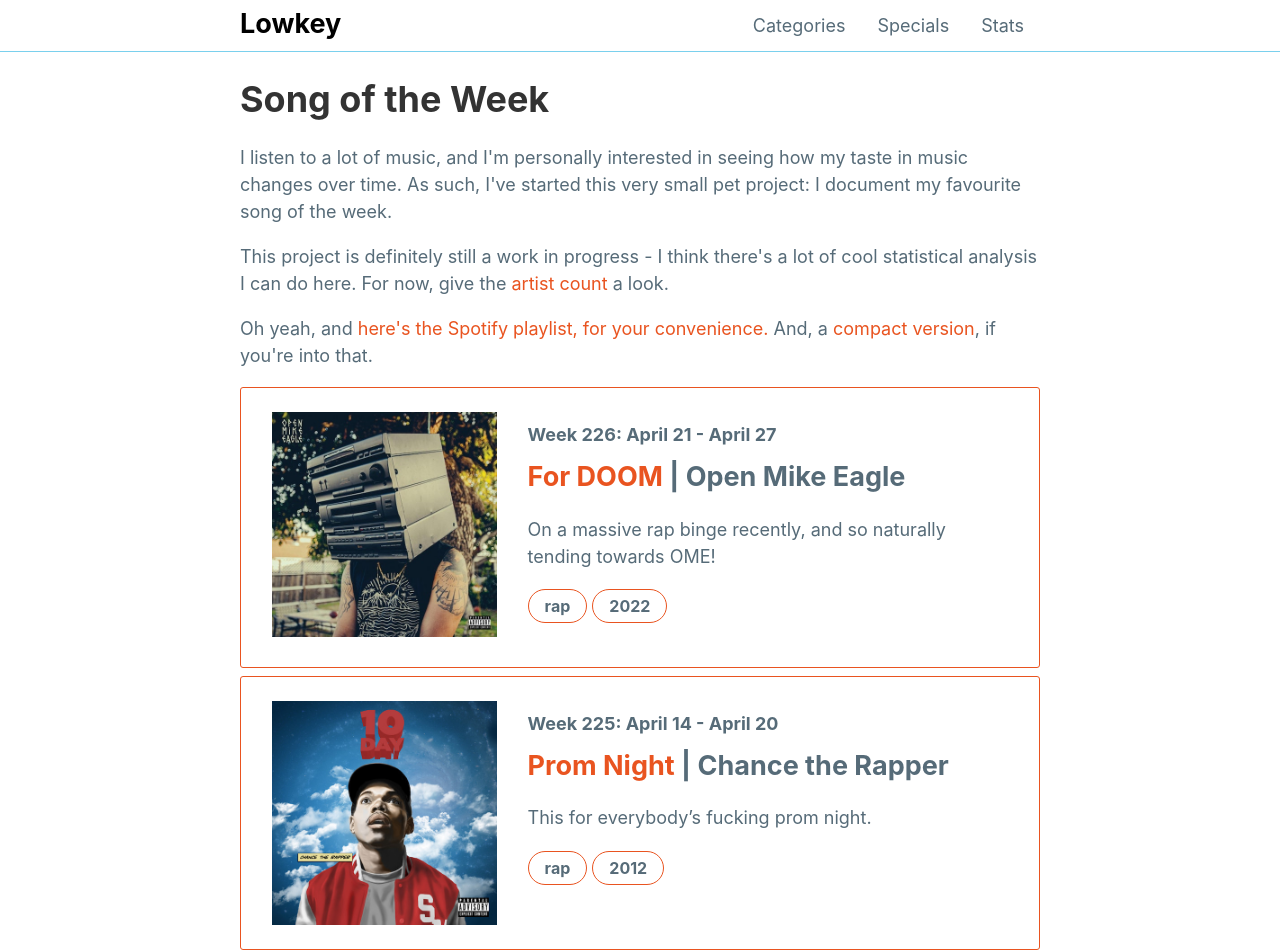
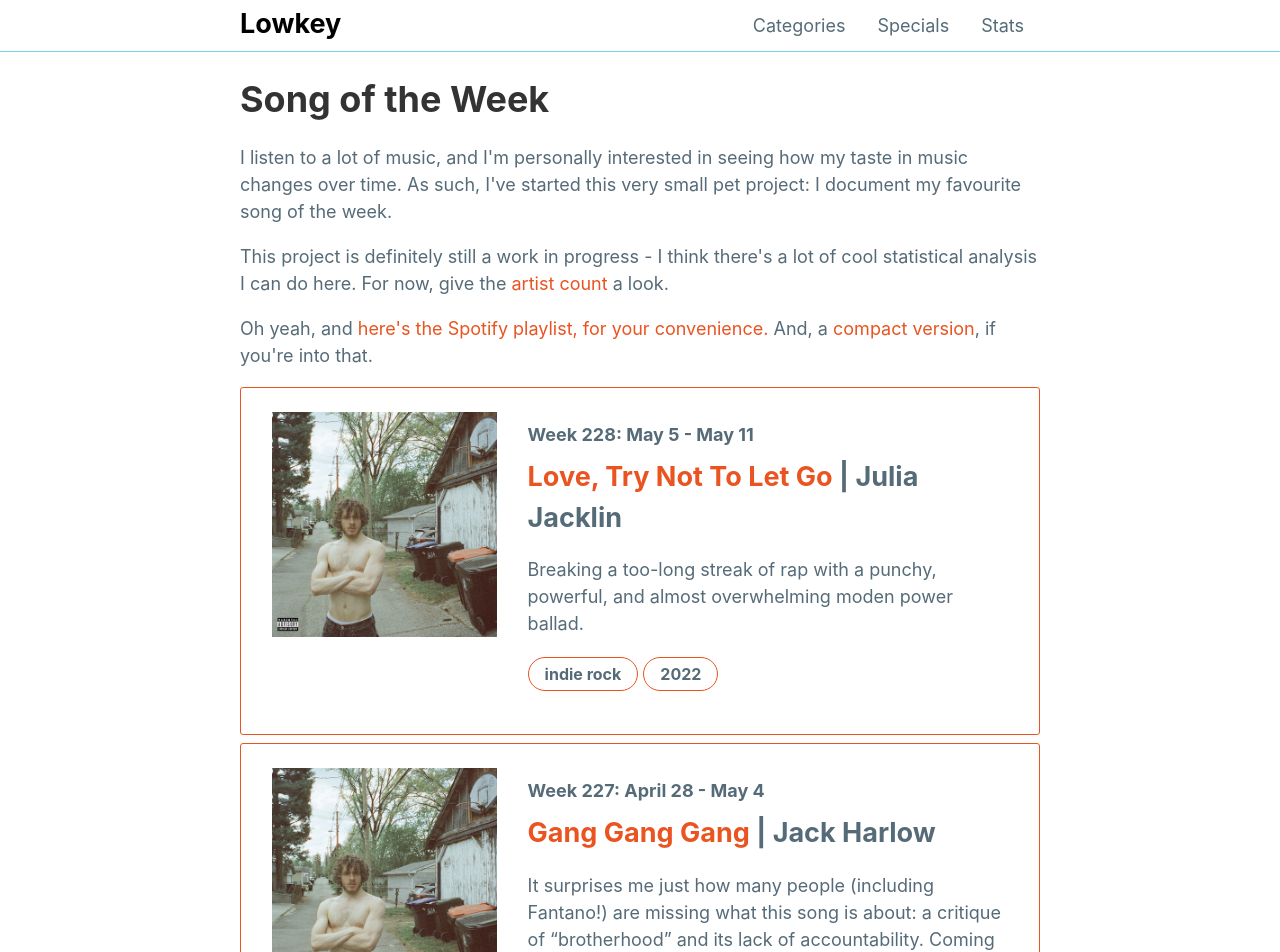
Before and after one commit to mattxwang/lowkey, a Jekyll site: the page built from stats/song-of-the-week.html, in a window 1280 px wide and 1400 px high. Shown: the top 952 px of the window. Built offline with Jekyll 4.4.1, drawn with Linux system fonts in a browser that asks for light colours; comment, search, counter and statistics services are not loaded; some of the changed text lies outside the part shown.

Commit message:
Catching up

```diff
--- a/_data/sotw.yml
+++ b/_data/sotw.yml
@@ -2541,3 +2541,23 @@ week226:
   genre: "rap"
   year: 2022
   blurb: On a massive rap binge recently, and so naturally tending towards OME!
+week227:
+  week: "Week 227: April 28 - May 4"
+  title: "Gang Gang Gang"
+  artists:
+  - "Jack Harlow"
+  album: "Jackman."
+  album_art: "jackman.jpeg"
+  genre: "rap"
+  year: 2023
+  blurb: "It surprises me just how many people (including Fantano!) are missing what this song is about: a critique of \"brotherhood\" and its lack of accountability. Coming from an all-boys school that was hyperfixated on brotherhood above all else, this song hits too close to home. Really wasn't expecting this from Jack Harlow!"
+week228:
+  week: "Week 228: May 5 - May 11"
+  title: "Love, Try Not To Let Go"
+  artists:
+  - "Julia Jacklin"
+  album: "PRE PLEASURE"
+  album_art: "jackman.jpeg"
+  genre: "indie rock"
+  year: 2022
+  blurb: Breaking a too-long streak of rap with a punchy, powerful, and almost overwhelming moden power ballad.
```
Also changed, not shown: img/albums/jackman.jpeg (added), img/albums/pre-pleasure.jpeg (added).
